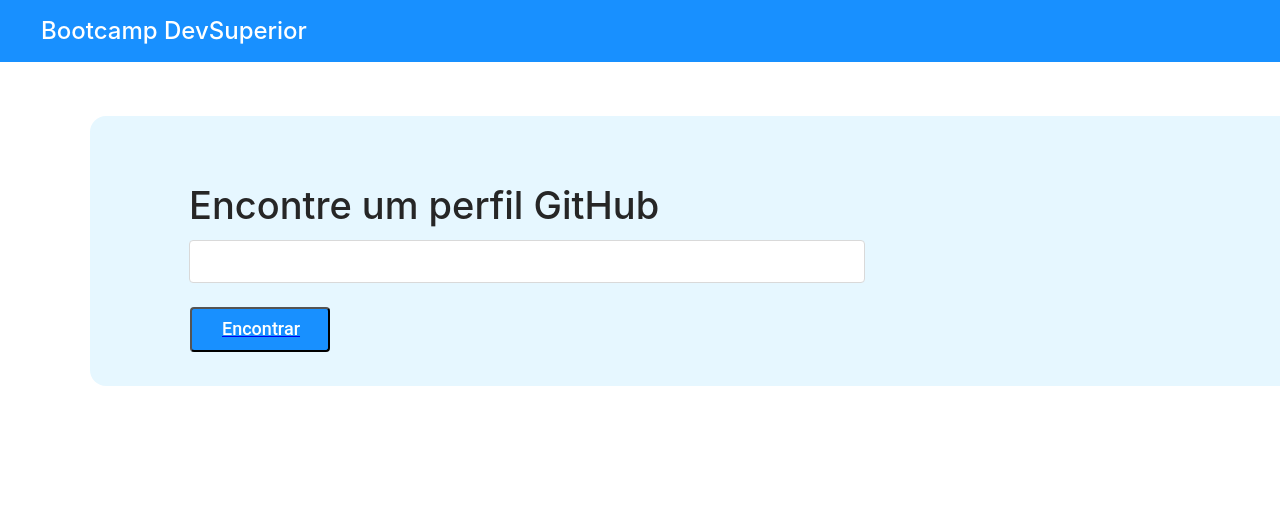
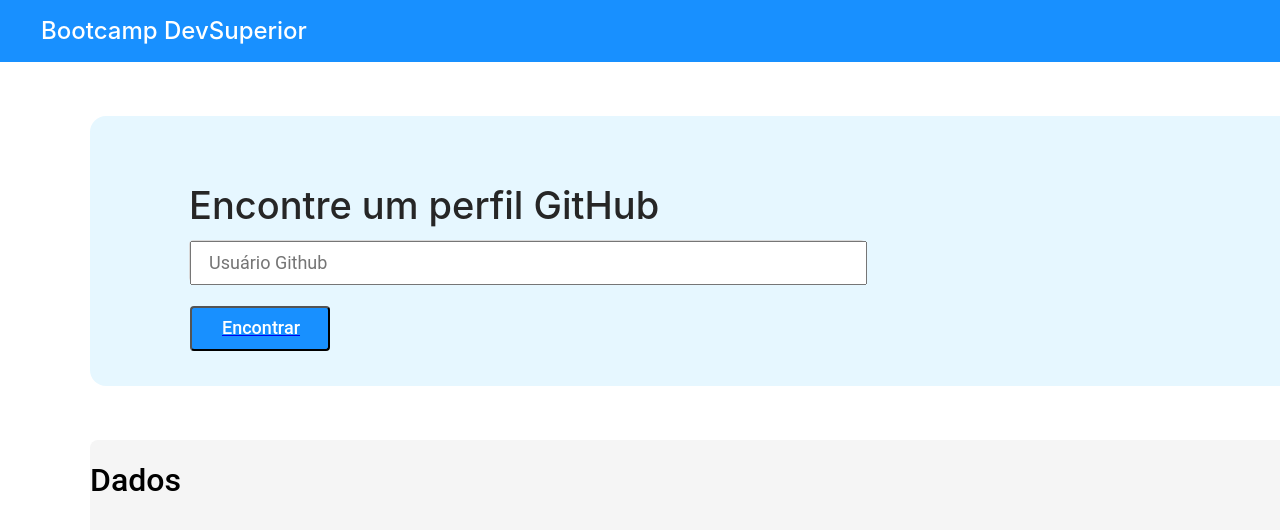
Before and after one commit to rodrigoschlichta/user-search, a React (Create React App) app in the folder user-search/: page /search in a window 1280 px wide. Shown: the top 530 px of the page. Built offline with nearby package versions, Linux system fonts and the light colour scheme.

Commit message:
Result Form

```diff
--- a/user-search/src/core/components/Button/styles.scss
+++ b/user-search/src/core/components/Button/styles.scss
@@ -5,13 +5,10 @@
     border-radius: 4px;
     margin-top: 24px;
     margin-left: 100px;
-    padding: 8px 8px 8px 8px;
 }
 
 .btn-text {
     font-family: 'Roboto', sans-serif;
-    font-style: normal;
-    font-weight: normal;
     font-size: 18px;
     color: #fff;
     display: flex;
@@ -20,6 +17,5 @@
     padding-top: 0px;
     padding-left: 30px;
     padding-bottom: 26px;
-    text-decoration: none;
-    cursor: pointer;
+    text-decoration: normal;
 }
--- a/user-search/src/pages/Search/index.tsx
+++ b/user-search/src/pages/Search/index.tsx
@@ -9,18 +9,22 @@ const Search = () => {
         <div className="search-conntainer">
             <div className="search-content">
                 <h3 className="search-title">Encontre um perfil GitHub</h3>
-                <div>
                     <form action="/" method="post">
-                        <input type="text" id="search" className="search-text" />
-                        <Link to="/result">
+                        <div className="search-form">
+                        <input type="text" id="search" placeholder="Usuário Github" className="search-text"/>
+                        </div>
+                    </form>
+                    <Link to="/result">
                             <Button text= "Encontrar" />
-                        </Link>
-                    </form>
-                </div>
-
+                    </Link>
             </div>
 
+                <div className="result-data">
+                    <h1>Dados</h1>
+                </div>
         </div>
+
+
     );
 }
 
--- a/user-search/src/pages/Search/styles.scss
+++ b/user-search/src/pages/Search/styles.scss
@@ -28,15 +28,42 @@
     margin-left: 99px;
 }
 
-.search-text {
-    display: block;
+.search-form {
     width: 676px;
     height: 40px;
     background: #FFFFFF;
     border: 1px solid #D9D9D9;
     box-sizing: border-box;
     border-radius: 4px;
-    margin-top: 124px;
     margin-left: 99px;
     padding-bottom: 40px;
+    display: block;
+    align-items: center;
+    justify-content: center;
+    margin-top: 124px;
 }
+
+.search-text {
+    display: block;
+    width: 632px;
+    height: 24px;
+    line-height: 24px;
+    font-size: 18px;
+    padding-top: 8px;
+    padding-left: 17px;
+    padding-right: 24px;
+    padding-bottom: 8px;
+}
+
+.result-data {
+    position: absolute;
+    width: 1251px;
+    height: 387px;
+    left: 0px;
+    top: 0px;
+    background: #F5F5F5;
+    border-radius: 8px;
+    margin-top: 440px;
+    margin-left: 90px;
+    margin-bottom: 73px;
+}
```
Also changed, not shown: user-search/src/pages/Result/index.tsx (added, +9 -0 lines), user-search/src/pages/Result/styles.scss (added).
